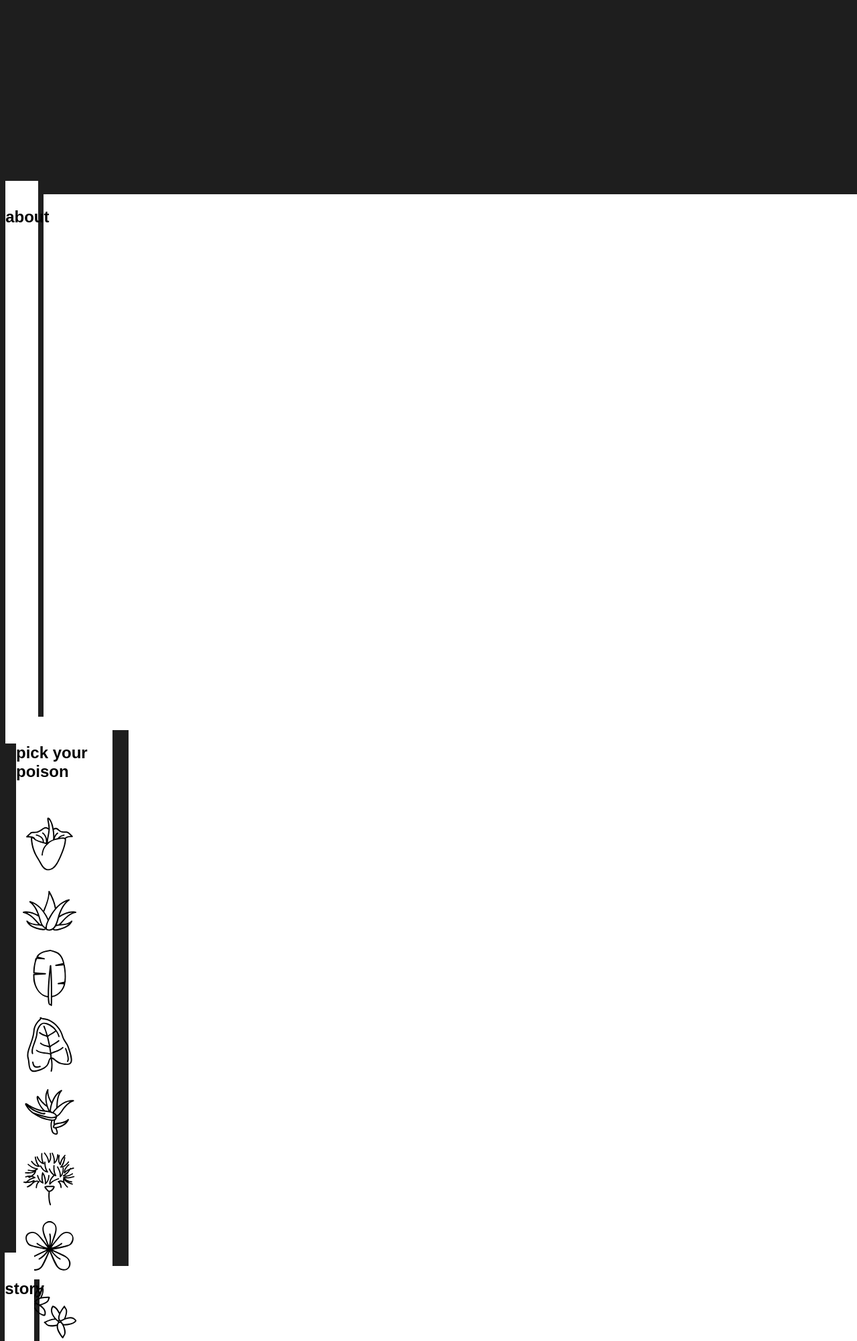
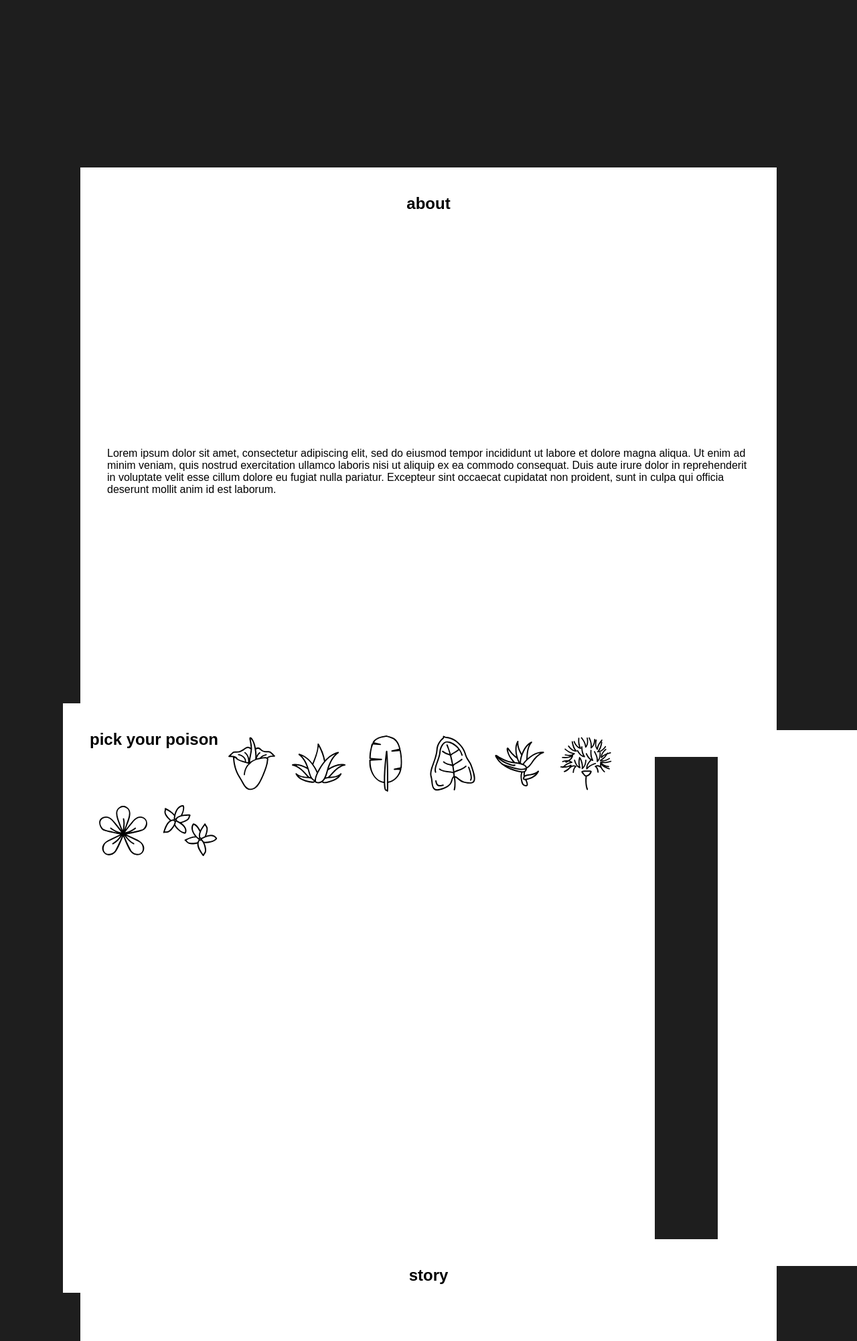
Before and after one commit to pollenators/pollen, a PHP site: page / in a window 1280 px wide. Shown: the part 510-2512 px from the top of the page at 67% size. Run offline with PHP 8.4, Linux system fonts and the light colour scheme; some libraries are stand-ins or nearby versions.

Commit message:
[UPDATE] Change code base

```diff
--- a/index.html
+++ b/index.html
@@ -15,10 +15,12 @@
 		<section class="animation">
 			<div class="intro">
 				<h2>about</h2>
+				<p>Lorem ipsum dolor sit amet, consectetur adipiscing elit, sed do eiusmod tempor incididunt ut labore et dolore magna aliqua. Ut enim ad minim veniam, quis nostrud exercitation ullamco laboris nisi ut aliquip ex ea commodo consequat. Duis aute irure dolor in reprehenderit in voluptate velit esse cillum dolore eu fugiat nulla pariatur. Excepteur sint occaecat cupidatat non proident, sunt in culpa qui officia deserunt mollit anim id est laborum.</p>
 			</div>
 		</section>
 		<section class="animation">
 			<div class="main">
+				<div class="svgs">
 				<div class="poison"><h2>pick your poison</h2></div>
 					<div class="arum"></div>
 					<div class="aloe"></div>
@@ -29,10 +31,14 @@
 					<div class="frangipani"></div>
 					<div class="jasmine"></div>
 				</div>
+			</div>
 		</section>
 		<section class="animation">
 			<div class="story">
 				<h2>story</h2>
+				<div class="text"></div>
+				<p>Lorem ipsum dolor sit amet, consectetur adipiscing elit, sed do eiusmod tempor incididunt ut labore et dolore magna aliqua. Ut enim ad minim veniam, quis nostrud exercitation ullamco laboris nisi ut aliquip ex ea commodo consequat. Duis aute irure dolor in reprehenderit in voluptate velit esse cillum dolore eu fugiat nulla pariatur. Excepteur sint occaecat cupidatat non proident, sunt in culpa qui officia deserunt mollit anim id est laborum.</p>
+				</div>
 			</div>
 		</section>
 
--- a/style.css
+++ b/style.css
@@ -33,65 +33,75 @@ section {
 }
 .intro, .main, .story {
 	background-color: #FFFFFF;
-	display: flexbox;
-	justify-content: right;
-	align-items: center;
-	padding-top: 5vh;
+	display: flex;
+	justify-content: center;
+	align-items: flex-start;
+	flex-wrap: wrap;
+	padding: 5vh;
 	height: 100%;
 	width: 75%;
 }
+.svgs {
+	display: flex;
+	justify-content: flex-start;
+	flex-wrap: wrap;
+}
+.text {
+	display: flex;
+	justify-content: center;
+	align-items: flex-start;
+}
 .arum {
 	display: flexbox;
-	background-image: url('./svg/arum.svg');
+	background-image: url('svg/arum.svg');
 	height: 100px;
 	width: 100px;
 }
 .aloe {
 	display: flexbox;
-	background-image: url('./svg/aloe.svg');
+	background-image: url('svg/aloe.svg');
 	height: 100px;
 	width: 100px;
 }
 .banana {
 	display: flexbox;
-	background-image: url('./svg/banana_leaf.svg');
+	background-image: url('svg/banana_leaf.svg');
 	height: 100px;
 	width: 100px;
 }
 .caladium {
 	display: flexbox;
-	background-image: url('./svg/caladium.svg');
+	background-image: url('svg/caladium.svg');
 	height: 100px;
 	width: 100px;
 }
 .bop {
 	display: flexbox;
-	background-image: url('./svg/birds_of_paradise.svg');
+	background-image: url('svg/birds_of_paradise.svg');
 	height: 100px;
 	width: 100px;
 }
 .bloodlilly {
 	display: flexbox;
-	background-image: url('./svg/bloodlilly.svg');
+	background-image: url('svg/bloodlilly.svg');
 	height: 100px;
 	width: 100px;
 }
 .frangipani {
 	display: flexbox;
-	background-image: url('./svg/frangipani.svg');
+	background-image: url('svg/frangipani.svg');
 	height: 100px;
 	width: 100px;
 }
 .jasmine {
 	display: flexbox;
-	background-image: url('./svg/jasmine.svg');
+	background-image: url('svg/jasmine.svg');
 	height: 100px;
 	width: 100px;
 }
 .poison {
 	display: flexbox;
-	justify-content: center;
-	align-self: center;
+	flex-wrap: nowrap;
 	height: 100px;
 	width: auto;
 }
```
Also changed, not shown: temp.json (deleted, +0 -31 lines). Lines whose indentation alone changed are shown as unchanged.
